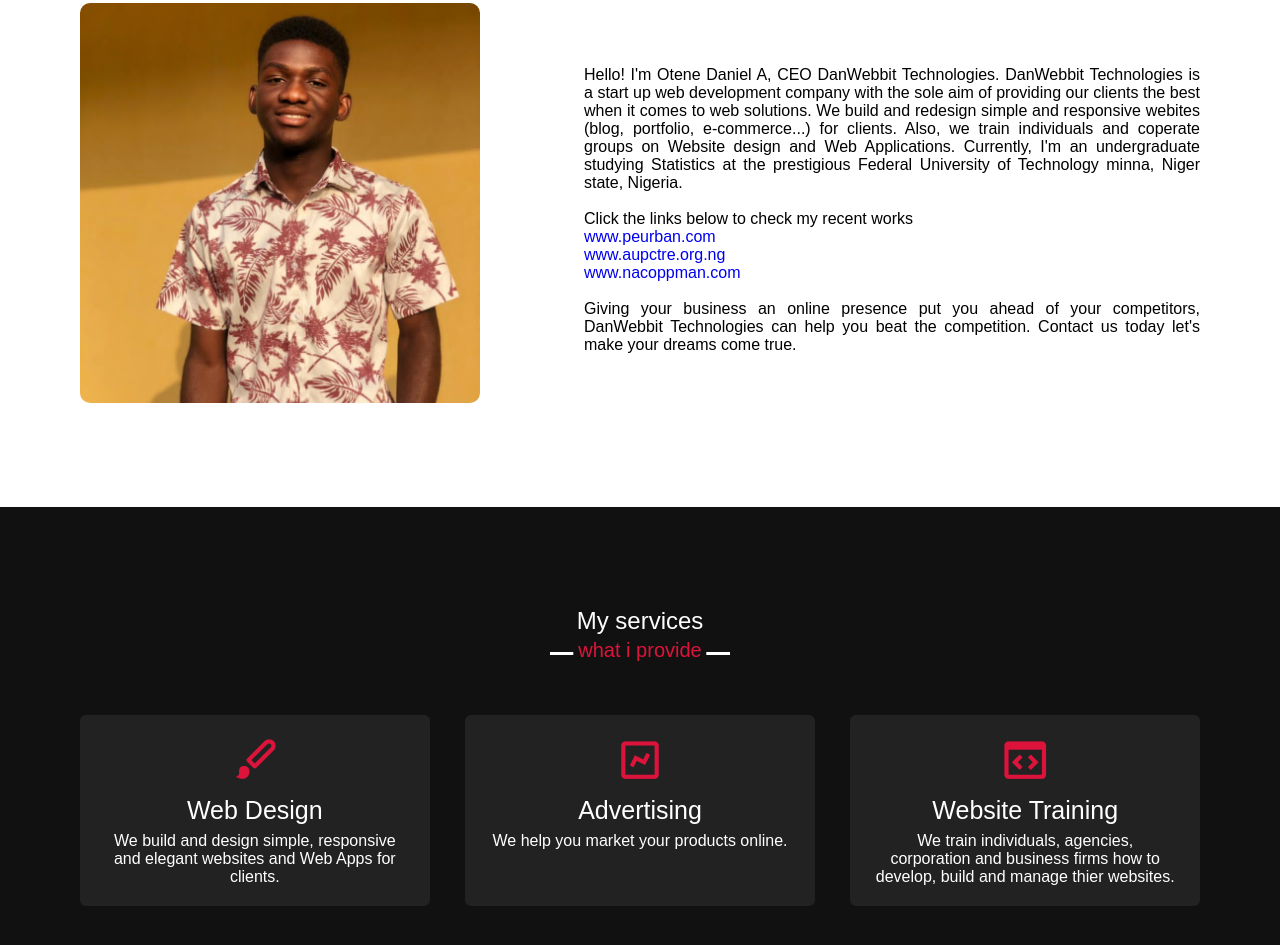
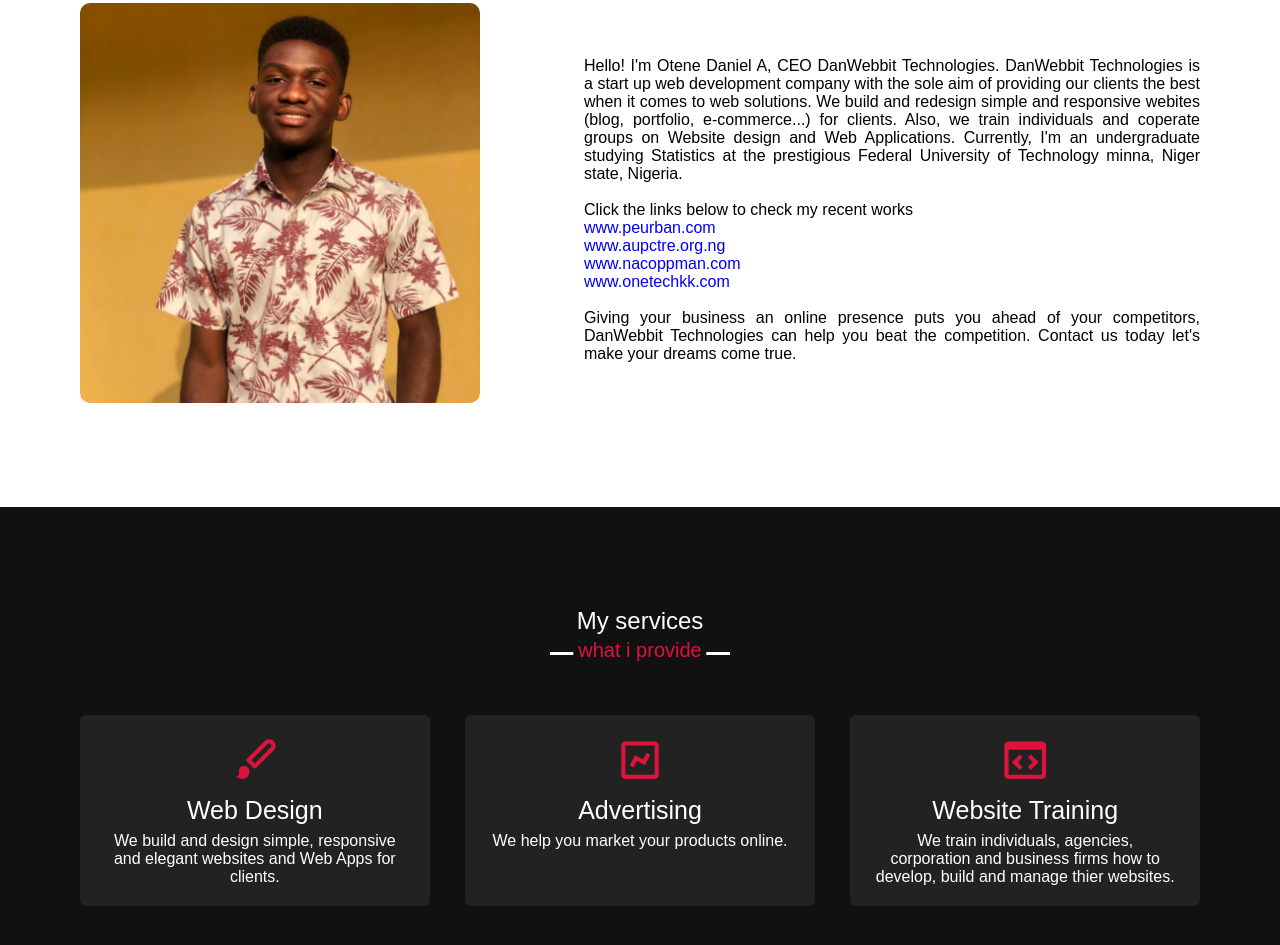
Before and after one commit to otene-daniel/Portfolio, a plain HTML site: page index.html in a window 1280 px wide. Shown: the part 1005-1950 px from the top of the page. Drawn offline with nearby package versions, Linux system fonts and the light colour scheme.

Commit message:
first update

```diff
--- a/index.html
+++ b/index.html
@@ -62,9 +62,9 @@
                     <a href="https://www.peurban.com"> www.peurban.com </a> <br>
                     <a href="https://www.aupctre.org.ng">www.aupctre.org.ng </a><br>
                     <a href="https://www.nacoppman.com">www.nacoppman.com </a><br>
-
+                    <a href="https://www.onetechkk.com">www.onetechkk.com</a><br>
                     <br>
-                    <p> Giving your business an online presence put you ahead of your competitors, DanWebbit Technologies can help you beat the competition. Contact us today let's make your dreams come true.</p>
+                    <p> Giving your business an online presence puts you ahead of your competitors, DanWebbit Technologies can help you beat the competition. Contact us today let's make your dreams come true.</p>
                 </div>
             </div>
         </div>
```
